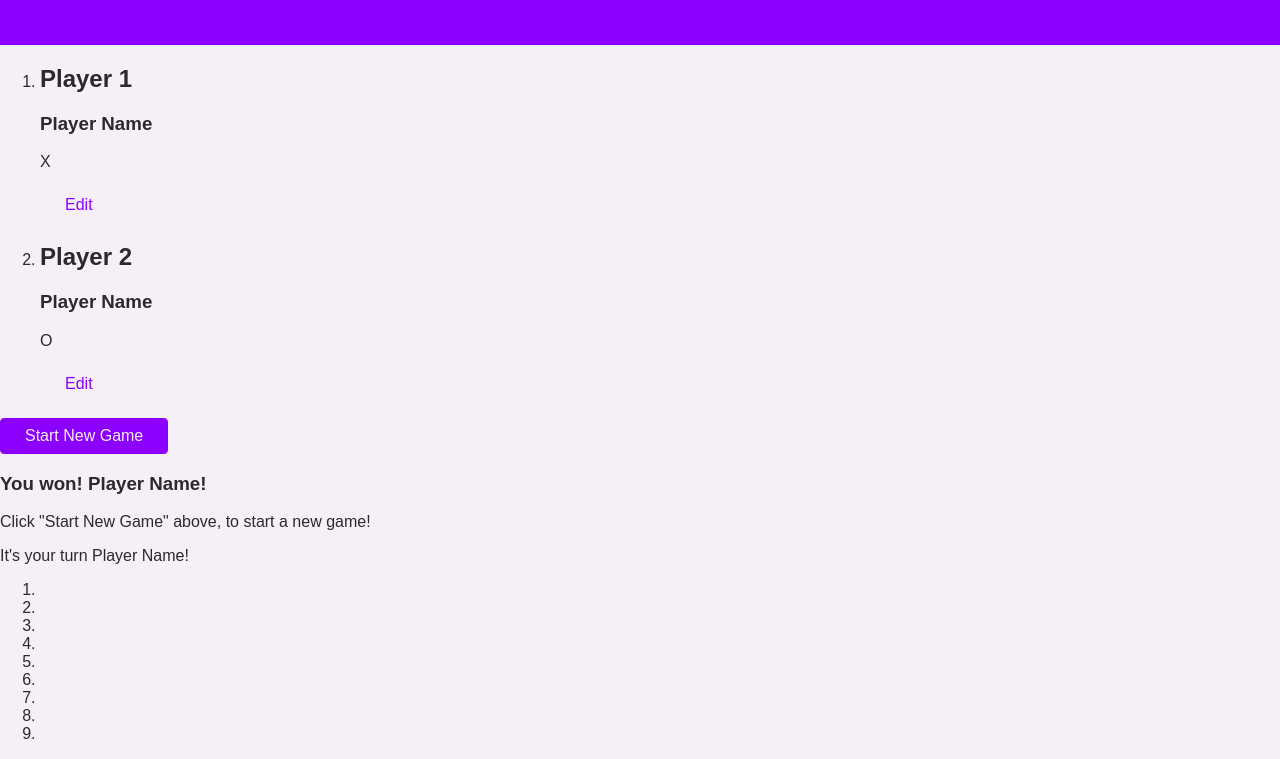
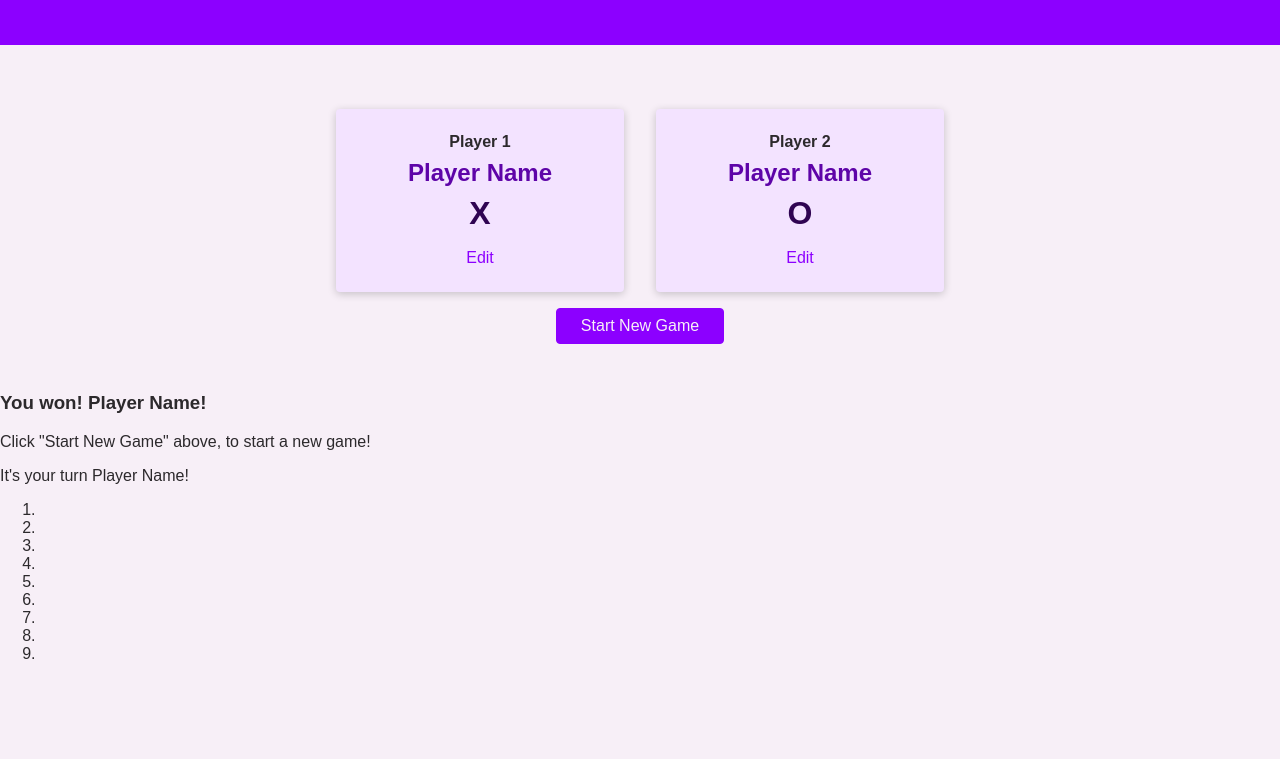
Before and after one commit to DmitriyBelov98/tic-tac-toe-game, a plain HTML site: page index.html in a window 1280 px wide. Shown: the part 133-892 px from the top of the page. After the commit the page ends 812 px from the top, so only its background shows below. Drawn offline with Linux system fonts and the light colour scheme.

Commit message:
styling config-game

```diff
--- a/index.html
+++ b/index.html
@@ -44,7 +44,7 @@
             <article>
               <h2>Player 1</h2>
               <h3>Player Name</h3>
-              <p>X</p>
+              <p class="player-symbol">X</p>
               <button class="btn btn-alt">Edit</button>
             </article>
           </li>
@@ -52,7 +52,7 @@
             <article>
               <h2>Player 2</h2>
               <h3>Player Name</h3>
-              <p>O</p>
+              <p class="player-symbol">O</p>
               <button class="btn btn-alt">Edit</button>
             </article>
           </li>
--- a/styles/configuration.css
+++ b/styles/configuration.css
@@ -15,7 +15,44 @@
 }
 .form-control input {
   font: inherit;
-    border: 1px solid rgb(204,204,204);
+  border: 1px solid rgb(204, 204, 204);
   width: 15rem;
   padding: 0.35rem;
 }
+
+#game-configuration {
+  width: 90%;
+  max-width: 40rem;
+  margin: 3rem auto;
+  text-align: center;
+}
+#game-configuration ol {
+  list-style: none;
+  margin: 0;
+  padding: 0;
+  display: flex;
+}
+#game-configuration ol li {
+  margin: 1rem;
+  padding: 1rem;
+  width: 50%;
+  background-color: rgb(243, 227, 255);
+  border-radius: 4px;
+  box-shadow: 0 2px 8px rgba(0, 0, 0, 0.2);
+}
+#game-configuration h2 {
+    font-size: 1rem;
+    margin: 0.5rem 0;
+}
+#game-configuration h3 {
+  font-size: 1.5rem;
+  margin: 0.5rem 0;
+  color: rgb(94, 4, 168);
+}
+
+.player-symbol {
+    font-size: 2rem;
+    font-weight: bold;
+    color: rgb(47, 4, 82);
+    margin: 0.5rem 0;
+}
```
Lines whose indentation alone changed are shown as unchanged.
